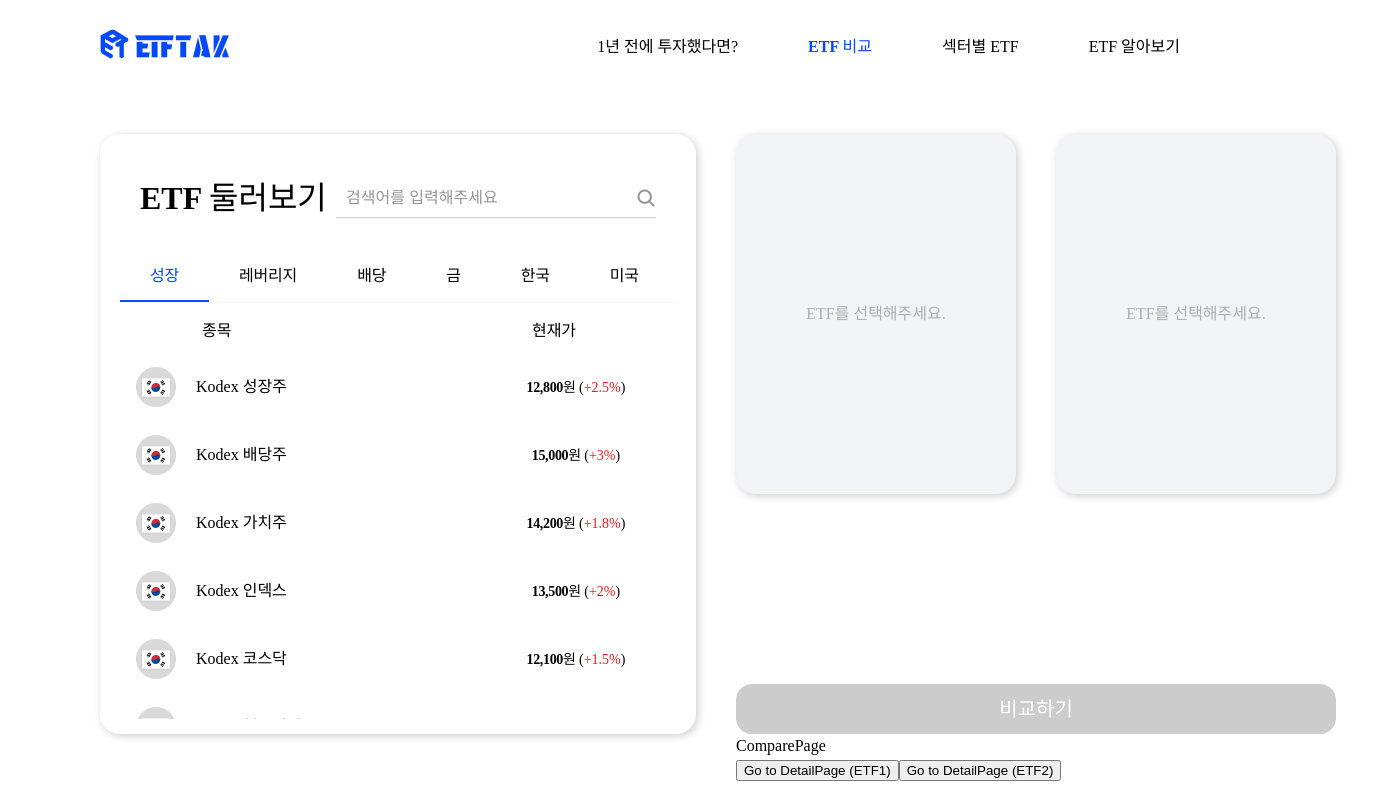
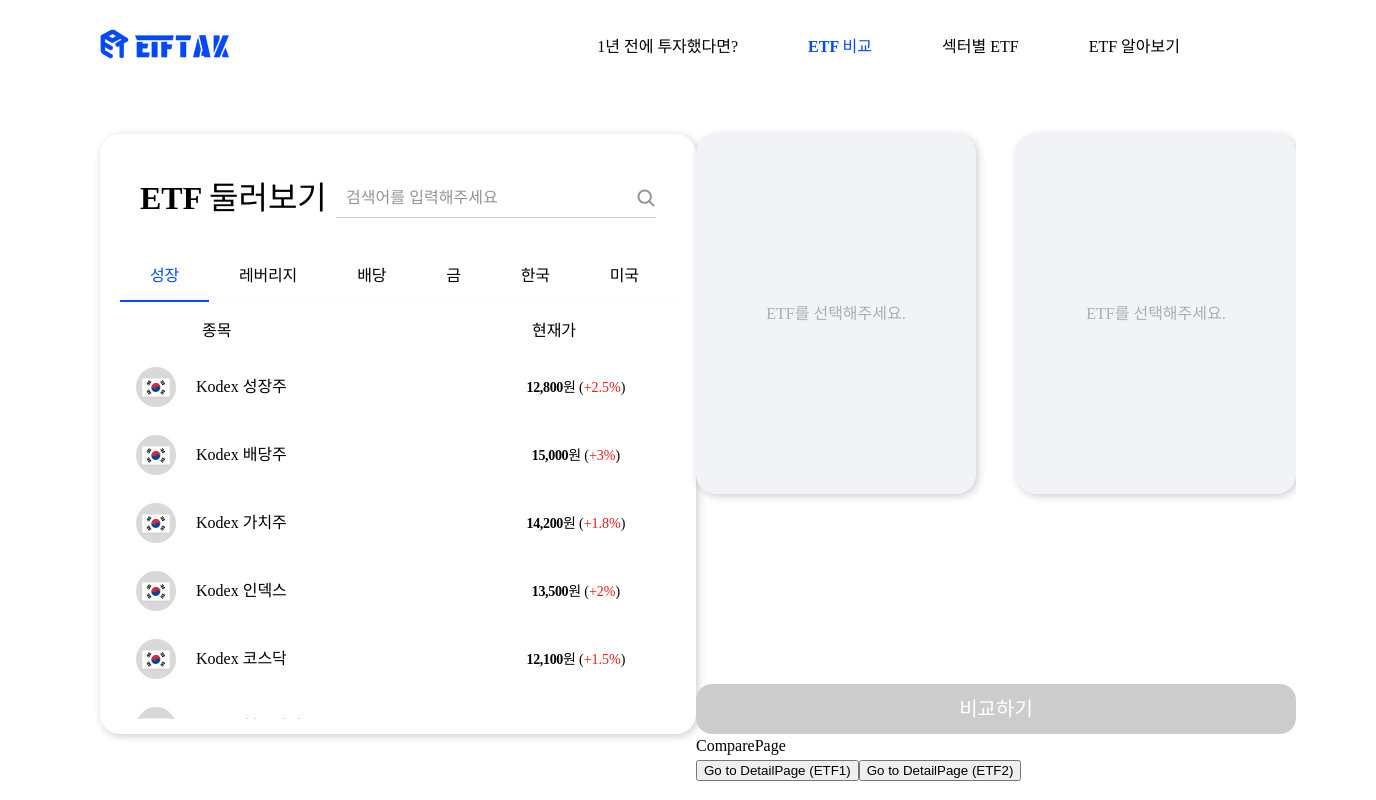
Before and after one commit to ETF-TAK/FE, a React (Vite) app: page /compare in a window 1280 px wide. Shown: the whole page, 1376 px wide, since content can reach past the window. Built offline with nearby package versions, Linux system fonts and the light colour scheme; a web font is replaced by a local one.

Commit message:
design(#40): etf 비교페이지 레이아웃 조정

```diff
--- a/src/styles/ComparePage.css
+++ b/src/styles/ComparePage.css
@@ -154,7 +154,6 @@ td {
 }
 
 .right-panel {
-  padding: 0 40px;
   height: 600px;
 }
 
```
